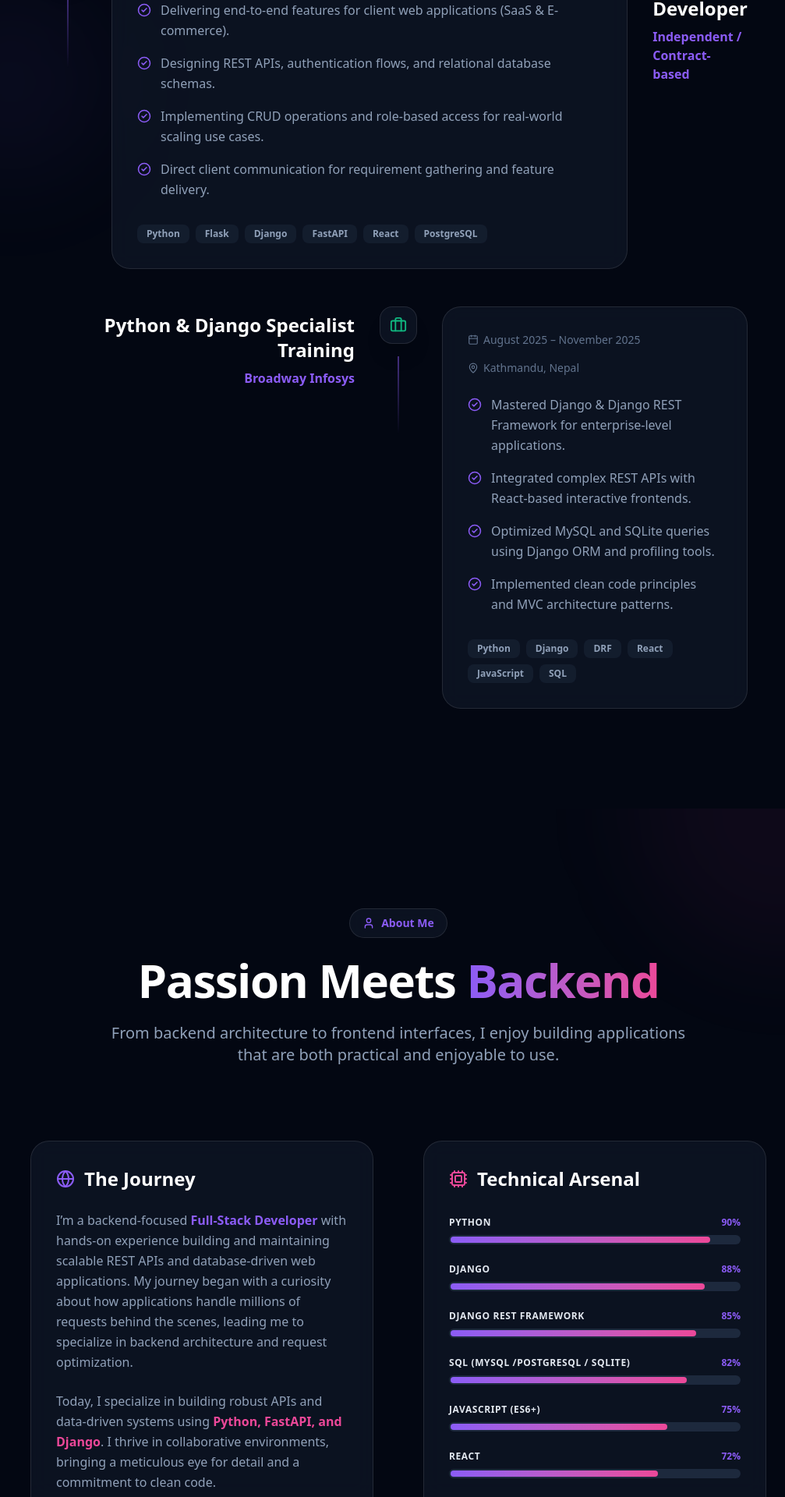
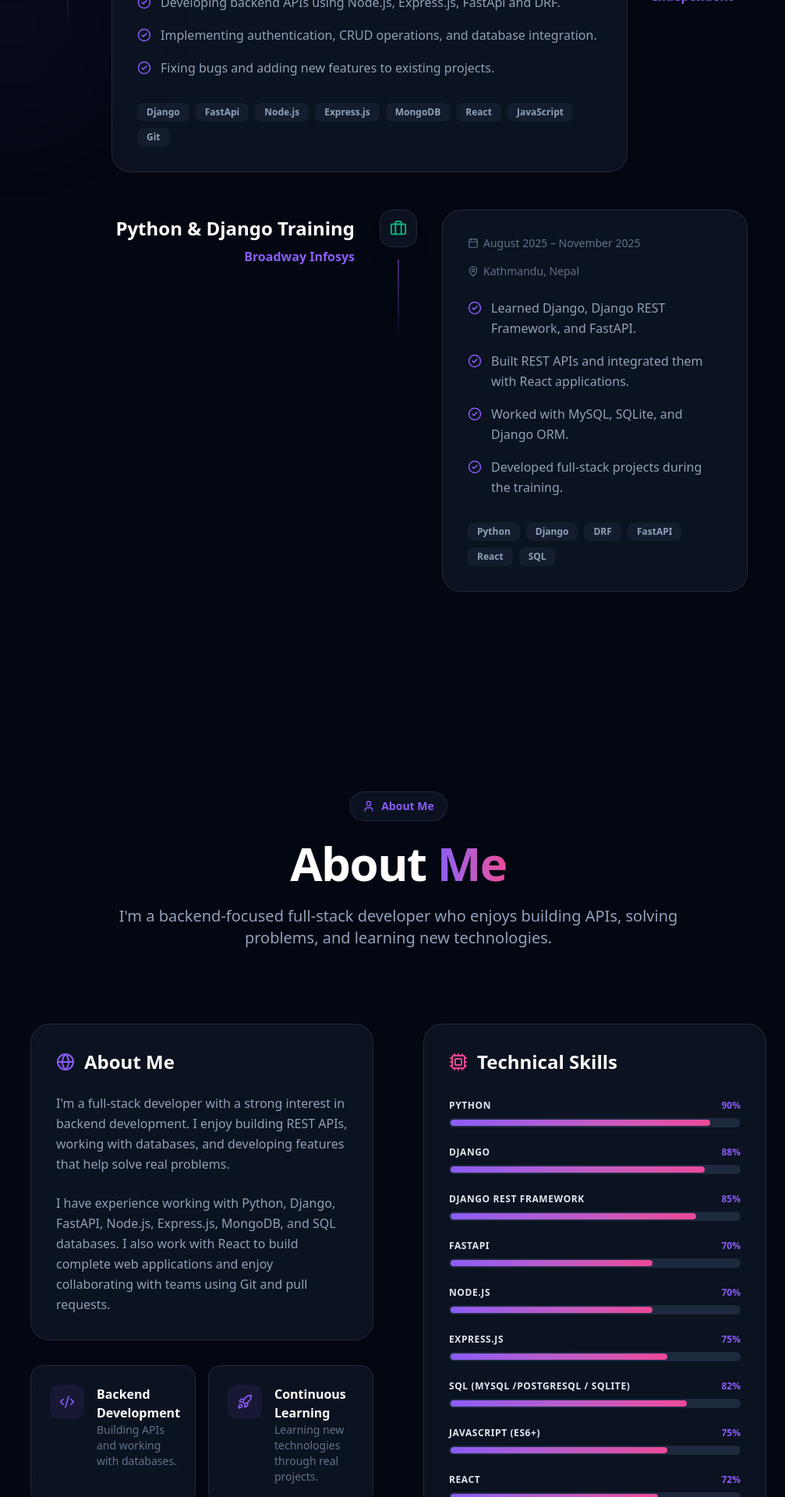
Before and after one commit to ahamedajaj01/MyPortfolio, a React (Vite) app: page / in a window 1280 px wide. Shown: the part 4951-6871 px from the top of the page at 78% size, without its empty margins (273-1280 px from the left). Built offline with nearby package versions, Linux system fonts and the light colour scheme; no server answers.

Commit message:
updated cv and skills

```diff
--- a/src/data/skills.js
+++ b/src/data/skills.js
@@ -2,6 +2,9 @@ export const skills = [
   { name: "Python", level: 90, category: "Backend" },
   { name: "Django", level: 88, category: "Backend" },
   { name: "Django REST Framework", level: 85, category: "Backend" },
+  {name: "FastAPI", level: 70, category: "Backend" },
+  { name: "Node.js", level: 70, category: "Backend" },
+{ name: "Express.js", level: 75, category: "Backend" },
   { name: "SQL (MySQL /PostgreSQL / SQLite)", level: 82, category: "Database" },
 
   { name: "JavaScript (ES6+)", level: 75, category: "Frontend" },
--- a/src/section/About.jsx
+++ b/src/section/About.jsx
@@ -4,9 +4,8 @@ import { skills } from "../data/skills";
 
 export default function About() {
   return (
-    <section id="about" className="py-32 relative overflow-hidden">
+    <section id="about" className="relative py-32 overflow-hidden">
       {/* Decorative Element */}
-      <div className="absolute top-0 right-0 w-96 h-96 bg-secondary/5 rounded-full blur-3xl translate-x-1/2 -translate-y-1/2" />
 
       <div className="max-w-6xl mx-auto px-6 relative z-10">
         {/* Header */}
@@ -22,18 +21,18 @@ export default function About() {
           </span>
 
           <h2 className="mt-6 text-5xl md:text-6xl font-black text-slate-900 dark:text-white tracking-tight">
-            Passion Meets <span className="text-gradient">Backend</span>
+            About <span className="text-gradient">Me</span>
           </h2>
 
           <p className="mt-6 text-xl text-slate-600 dark:text-slate-400">
-           From backend architecture to frontend interfaces, I enjoy building applications that are both practical and enjoyable to use.
-
+            I'm a backend-focused full-stack developer who enjoys building APIs,
+            solving problems, and learning new technologies.
           </p>
         </motion.div>
 
-        {/* Main content grid */}
+        {/* Main Content */}
         <div className="mt-24 grid gap-16 lg:grid-cols-2 items-start">
-          {/* Bio Section */}
+          {/* About */}
           <motion.div
             initial={{ opacity: 0, x: -20 }}
             whileInView={{ opacity: 1, x: 0 }}
@@ -43,29 +42,49 @@ export default function About() {
             <div className="glass rounded-3xl p-8 space-y-6">
               <h3 className="text-2xl font-black text-slate-900 dark:text-white flex items-center gap-3">
                 <Globe className="text-primary" />
-                The Journey
+                About Me
               </h3>
 
               <p className="text-slate-600 dark:text-slate-400 leading-relaxed">
-                I’m a backend-focused <span className="text-primary font-bold">Full-Stack Developer</span> with hands-on experience building and maintaining scalable REST APIs and database-driven web applications. My journey began with a curiosity about how applications handle millions of requests behind the scenes, leading me to specialize in backend architecture and request optimization.
+                I'm a full-stack developer with a strong interest in backend
+                development. I enjoy building REST APIs, working with databases,
+                and developing features that help solve real problems.
               </p>
 
               <p className="text-slate-600 dark:text-slate-400 leading-relaxed">
-                Today, I specialize in building robust APIs and data-driven systems using <span className="text-secondary font-bold">Python, FastAPI, and Django</span>. I thrive in collaborative environments, bringing a meticulous eye for detail and a commitment to clean code.
+                I have experience working with Python, Django, FastAPI,
+                Node.js, Express.js, MongoDB, and SQL databases. I also work
+                with React to build complete web applications and enjoy
+                collaborating with teams using Git and pull requests.
               </p>
             </div>
 
             <div className="grid grid-cols-1 md:grid-cols-2 gap-4">
               {[
-                { icon: Code2, title: "Clean Code", desc: "Solid, maintainable architecture" },
-                { icon: Rocket, title: "Performance", desc: "Optimized for speed & scale" }
+                {
+                  icon: Code2,
+                  title: "Backend Development",
+                  desc: "Building APIs and working with databases.",
+                },
+                {
+                  icon: Rocket,
+                  title: "Continuous Learning",
+                  desc: "Learning new technologies through real projects.",
+                },
               ].map((item, i) => (
-                <div key={i} className="glass rounded-2xl p-6 flex items-start gap-4">
+                <div
+                  key={i}
+                  className="glass rounded-2xl p-6 flex items-start gap-4"
+                >
                   <div className="p-3 rounded-xl bg-primary/10 text-primary">
                     <item.icon size={20} />
                   </div>
+
                   <div>
-                    <h4 className="font-bold text-slate-900 dark:text-white">{item.title}</h4>
+                    <h4 className="font-bold text-slate-900 dark:text-white">
+                      {item.title}
+                    </h4>
+
                     <p className="text-sm text-slate-500">{item.desc}</p>
                   </div>
                 </div>
@@ -73,7 +92,7 @@ export default function About() {
             </div>
           </motion.div>
 
-          {/* Skills Section */}
+          {/* Skills */}
           <motion.div
             initial={{ opacity: 0, x: 20 }}
             whileInView={{ opacity: 1, x: 0 }}
@@ -82,7 +101,7 @@ export default function About() {
           >
             <h3 className="text-2xl font-black text-slate-900 dark:text-white flex items-center gap-3 mb-8">
               <Cpu className="text-secondary" />
-              Technical Arsenal
+              Technical Skills
             </h3>
 
             <div className="space-y-6">
@@ -92,6 +111,7 @@ export default function About() {
                     <span className="font-bold text-slate-700 dark:text-slate-200 uppercase tracking-wider text-xs">
                       {skill.name}
                     </span>
+
                     <span className="text-xs font-black text-primary">
                       {skill.level}%
                     </span>
@@ -102,7 +122,10 @@ export default function About() {
                       initial={{ width: 0 }}
                       whileInView={{ width: `${skill.level}%` }}
                       viewport={{ once: true }}
-                      transition={{ duration: 1, delay: 0.2 + index * 0.1 }}
+                      transition={{
+                        duration: 1,
+                        delay: 0.2 + index * 0.1,
+                      }}
                       className="h-full rounded-full bg-linear-to-r from-primary to-secondary"
                     />
                   </div>
@@ -112,13 +135,29 @@ export default function About() {
           </motion.div>
         </div>
 
-        {/* Stats Grid */}
+        {/* Stats */}
         <div className="mt-24 grid gap-6 sm:grid-cols-2 lg:grid-cols-4 text-center">
           {[
-            { icon: Award, value: "Full-Stack", label: "Expertise Focus" },
-            { icon: Cpu, value: "5+", label: "Projects Built" },
-            { icon: Rocket, value: "Nepal", label: "Based Location" },
-            { icon: Globe, value: "2025", label: "Active Since" },
+            {
+              icon: Award,
+              value: "Python & Node.js",
+              label: "Backend Stack",
+            },
+            {
+              icon: Cpu,
+              value: "10+",
+              label: "Projects",
+            },
+            {
+              icon: Rocket,
+              value: "REST APIs",
+              label: "Experience",
+            },
+            {
+              icon: Globe,
+              value: "Git & GitHub",
+              label: "Collaboration",
+            },
           ].map((stat, i) => (
             <motion.div
               key={i}
@@ -128,9 +167,11 @@ export default function About() {
               <div className="inline-flex p-3 rounded-xl bg-primary/10 text-primary mb-4">
                 <stat.icon size={24} />
               </div>
+
               <div className="text-2xl font-black text-slate-900 dark:text-white">
                 {stat.value}
               </div>
+
               <div className="text-sm font-bold text-slate-500 uppercase tracking-widest mt-1">
                 {stat.label}
               </div>
--- a/src/section/Experience.jsx
+++ b/src/section/Experience.jsx
@@ -8,40 +8,40 @@ const experiences = [
     location: "Remote / Hybrid",
     period: "August 2025 – Present",
     description: [
-      "Building backend for production web applications using FastAPI and Django.",
-      "Developing admin APIs with request validation, role-aware access, and complex DB operations.",
-      "Designing relational data models and stable API contracts in collaboration with frontend teams.",
-      "Participating in code reviews and managing workflows with Git and pull requests."
+      "Developing backend APIs using Django and FastAPI.",
+      "Working on admin features, authentication, and database operations.",
+      "Building and maintaining REST APIs for web applications.",
+      "Collaborating with the team using Git and pull requests."
     ],
-    tech: ["Python", "FastAPI", "Django", "REST APIs", "SQL", "Git"],
+    tech: ["Python", "Django", "FastAPI", "REST APIs", "SQL", "Git"],
     color: "primary"
   },
   {
     title: "Freelance Full-Stack Developer",
-    company: "Independent / Contract-based",
+    company: "Independent",
     location: "Remote",
     period: "2025 – Present",
     description: [
-      "Delivering end-to-end features for client web applications (SaaS & E-commerce).",
-      "Designing REST APIs, authentication flows, and relational database schemas.",
-      "Implementing CRUD operations and role-based access for real-world scaling use cases.",
-      "Direct client communication for requirement gathering and feature delivery."
+      "Building web applications based on client requirements.",
+      "Developing backend APIs using Node.js, Express.js, FastApi and DRF.",
+      "Implementing authentication, CRUD operations, and database integration.",
+      "Fixing bugs and adding new features to existing projects."
     ],
-    tech: ["Python", "Flask", "Django", "FastAPI", "React", "PostgreSQL"],
+    tech: ["Django","FastApi","Node.js", "Express.js", "MongoDB", "React", "JavaScript", "Git"],
     color: "secondary"
   },
   {
-    title: "Python & Django Specialist Training",
+    title: "Python & Django Training",
     company: "Broadway Infosys",
     location: "Kathmandu, Nepal",
     period: "August 2025 – November 2025",
     description: [
-      "Mastered Django & Django REST Framework for enterprise-level applications.",
-      "Integrated complex REST APIs with React-based interactive frontends.",
-      "Optimized MySQL and SQLite queries using Django ORM and profiling tools.",
-      "Implemented clean code principles and MVC architecture patterns."
+      "Learned Django, Django REST Framework, and FastAPI.",
+      "Built REST APIs and integrated them with React applications.",
+      "Worked with MySQL, SQLite, and Django ORM.",
+      "Developed full-stack projects during the training."
     ],
-    tech: ["Python", "Django", "DRF", "React", "JavaScript", "SQL"],
+    tech: ["Python", "Django", "DRF", "FastAPI", "React", "SQL"],
     color: "accent"
   }
 ];
```
